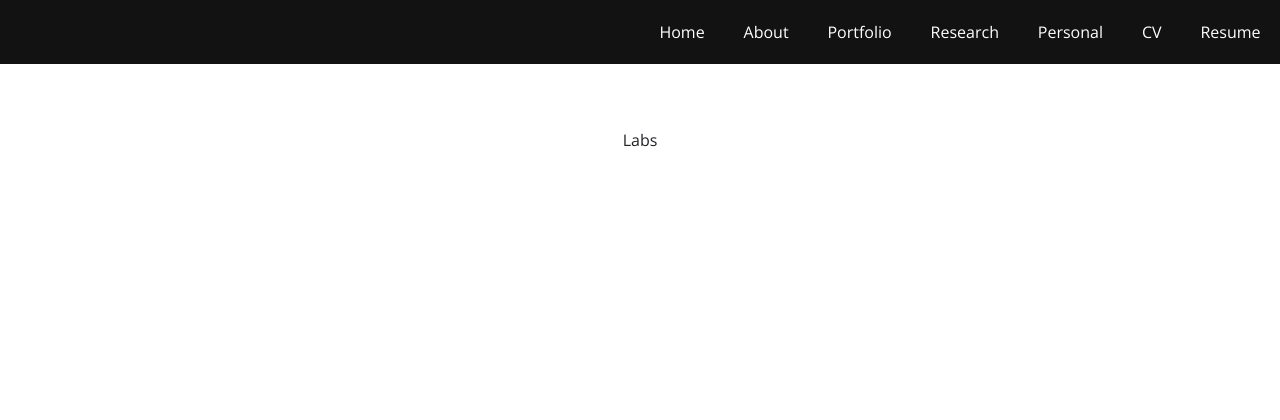
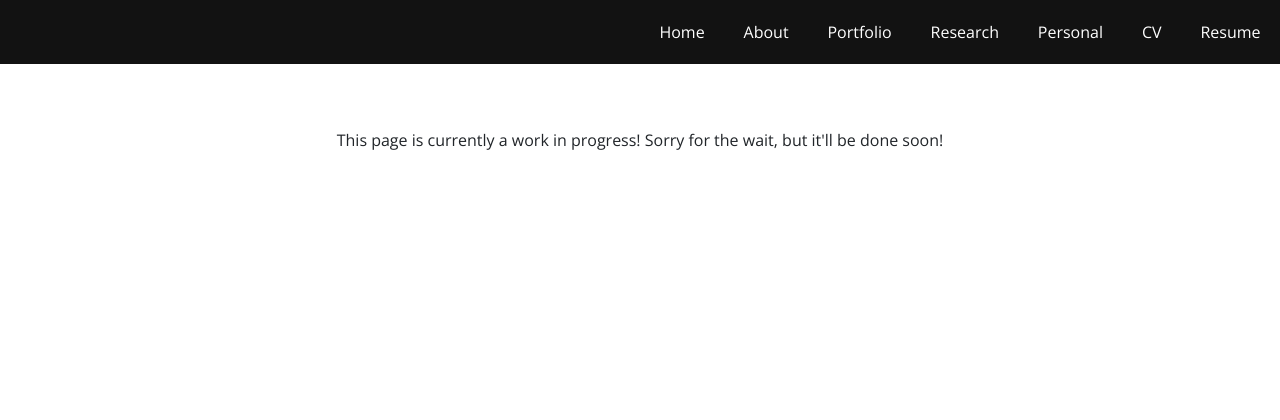
Before and after one commit to gabriel-q-wang/Personal-Website, a Flask app: page /research/labs in a window 1280 px wide. Shown: the top 420 px of the page. Run offline with Flask 2, Linux system fonts and the light colour scheme; some libraries are stand-ins or nearby versions.

Commit message:
Updated empty pages

```diff
--- a/project/templates/professional/research/labs.html
+++ b/project/templates/professional/research/labs.html
@@ -11,7 +11,7 @@
 <div class="container">
     <div class="wrapper scroll-wrapper">
         <div class="middle-text">
-            <p class="text-content">Labs
+            <p class="text-content">This page is currently a work in progress! Sorry for the wait, but it'll be done soon!
             </p>
 
             <br>
--- a/project/templates/professional/research/papers.html
+++ b/project/templates/professional/research/papers.html
@@ -11,7 +11,7 @@
 <div class="container">
     <div class="wrapper scroll-wrapper">
         <div class="middle-text">
-            <p class="text-content">Papers
+            <p class="text-content">This page is currently a work in progress! Sorry for the wait, but it'll be done soon!
             </p>
 
             <br>
--- a/project/templates/professional/research/summaries.html
+++ b/project/templates/professional/research/summaries.html
@@ -11,7 +11,7 @@
 <div class="container">
     <div class="wrapper scroll-wrapper">
         <div class="middle-text">
-            <p class="text-content">Summaries
+            <p class="text-content">This page is currently a work in progress! Sorry for the wait, but it'll be done soon!
             </p>
 
             <br>
```
